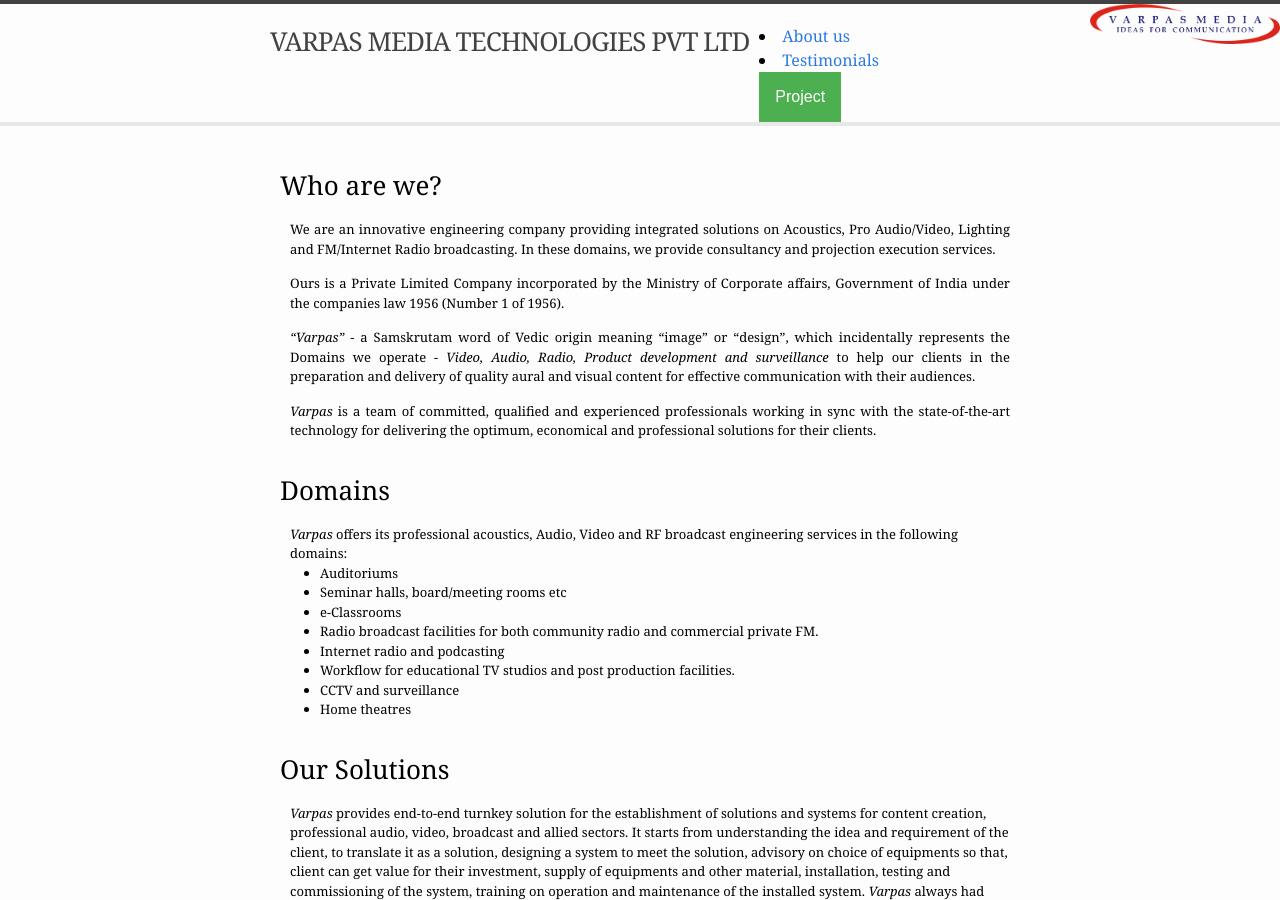
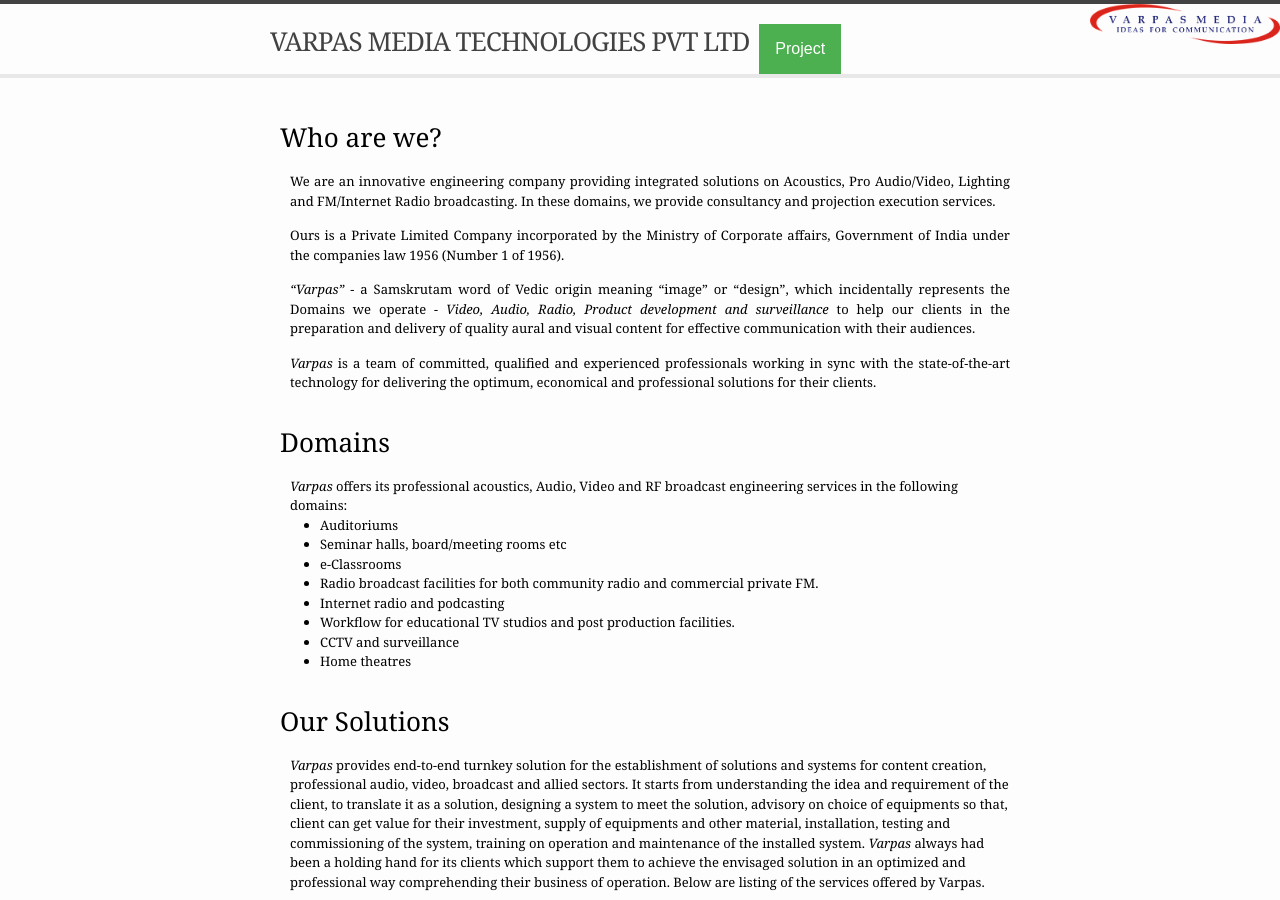
Before and after one commit to VarpasMedia/VarpasMedia.github.io, a Jekyll site: the page built from index.md, in a window 1280 px wide and 900 px high. Built offline with Jekyll 4.4.1, drawn with Linux system fonts in a browser that asks for light colours.

Commit message:
Update header.html

```diff
--- a/_includes/header.html
+++ b/_includes/header.html
@@ -71,14 +71,15 @@ div {
 </style>
 
 <div class="dropdown">
-   <li><a href="about">About us</a></li>
-   <li><a href="testimonials">Testimonials</a></li>
 
   <button class="dropbtn">Project</button>
   <div class="dropdown-content">
     <a href="about">About us</a>
     <a href="#">Link 2</a>
     <a href="#">Link 3</a>
+
+
+  <button class="dropbtn">Project</button>
   </div>
 </div>
 
```
